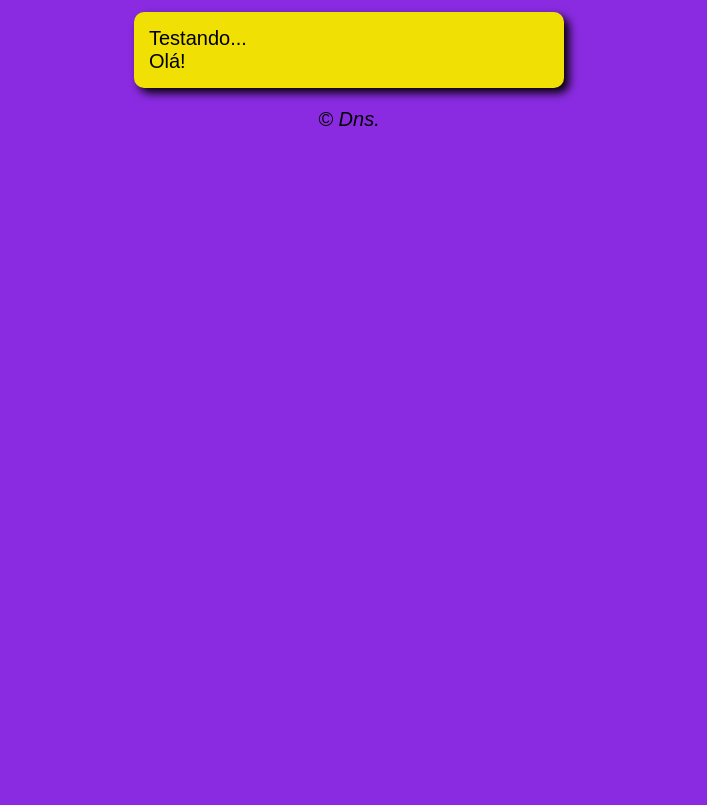
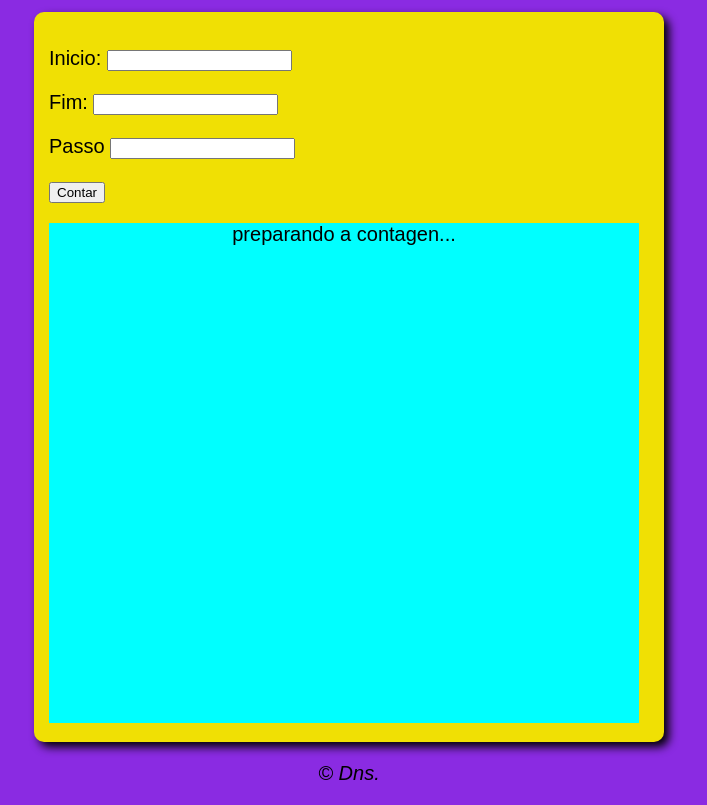
Before and after one commit to DNS239/Javascripyt, a plain HTML site: page aula014Ex/Ex016/Modelo.html in a window 1280 px wide. Shown: the part 87-892 px from the top of the page, without its empty margins (291-998 px from the left). Before the commit the page ends 800 px from the top, so only its background shows below. Drawn offline with Linux system fonts and the light colour scheme.

Commit message:
Ex016-terminado

```diff
--- a/aula014Ex/Ex016/Modelo.html
+++ b/aula014Ex/Ex016/Modelo.html
@@ -3,21 +3,24 @@
 <head>
     <meta charset="UTF-8">
     <meta name="viewport" content="width=device-width, initial-scale=1.0">
-    <title>Modelo de exeríicio</title>
+    <title>Super contadoe</title>
     <link rel="stylesheet" href="style.css">
 </head>
 <body>
     <header>
-        <h1>Titulo.</h1>
+        <h1>Vamos contar.</h1>
     </header>
 
     <section>
-        <div>
-        Testando...
+        <div id="dados">
+        <p>Inicio: <input type="number" name="inicio" id="txti"></p>
+        <p>Fim: <input type="number" name="fim" id="txtf"></p>
+        <p>Passo <input type="number" name="passo" id="txtp"></p>
+        <p><input type="button" value="Contar" onclick="contar()"></p>
         </div>
-        Olá!
-        <div>
 
+        <div id="res">
+            preparando a contagen...
         </div>
     </section>
 
--- a/aula014Ex/Ex016/script.js
+++ b/aula014Ex/Ex016/script.js
@@ -1 +1,35 @@
-alert('Olá!')
+function contar() {
+    let ini = document.getElementById('txti')
+    let fim = document.getElementById('txtf')
+    let passo = document.getElementById('txtp')
+    let res = document.getElementById('res')
+
+    if (ini.value.length == 0 || fim.value.length == 0 || passo.value.length == 0) {
+        res.innerHTML = 'Impossivel contar!'
+        //window.alert('[ERRO] Faltam dados!')
+
+    }else {
+        res.innerHTML = 'Contando: <br>'
+        let i = Number(ini.value)
+        let f = Number(fim.value)
+        let p = Number(passo.value)
+
+        if (p <= 0 ) {
+            window.alert('Passo invalido! Considerando passo 1')
+            p = 1
+        }
+
+        if (i < f) {
+            //Contagen crescente
+            for (let c = i; c <= f; c += p) {
+            res.innerHTML += `${c} \u{1F449}`
+            }
+        } else {
+            //Contagen regressiva
+            for (let c = i; c >= f; c -= p) {
+                res.innerHTML += `${c} \u{1F449}`
+            }
+        }
+        res.innerHTML += `\u{1F3C1}`
+    }
+}
--- a/aula014Ex/Ex016/style.css
+++ b/aula014Ex/Ex016/style.css
@@ -13,7 +13,8 @@ section {
     border-radius: 10px;
     background: rgb(240, 224, 4);
     padding: 15px;
-    width: 400px;
+    height: 700px;
+    width: 600px;
     margin: auto;
     box-shadow: 5px 5px 10px black;
 }
@@ -22,3 +23,10 @@ footer {
     text-align: center;
     font-style: italic;
 }
+
+div#res {
+    height: 500px;
+    width: 590px;
+    text-align: center;
+    background-color: aqua;
+}
```
